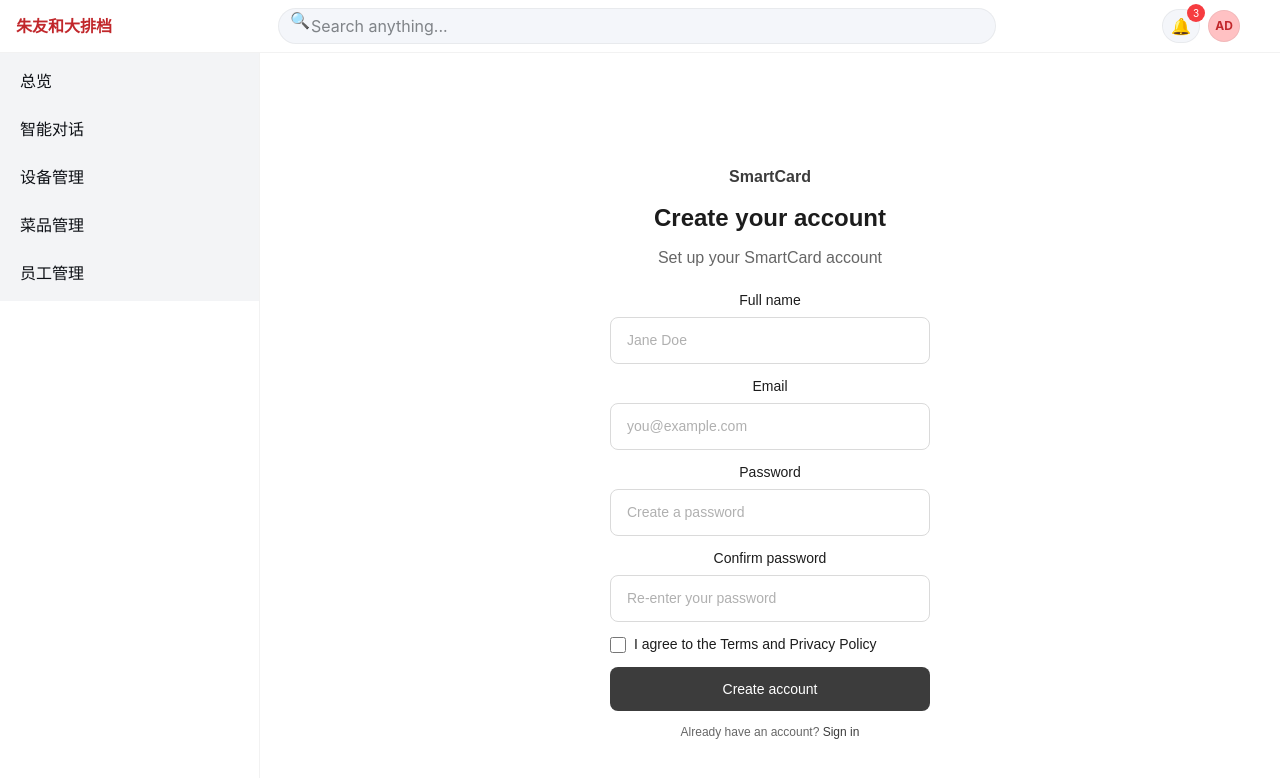
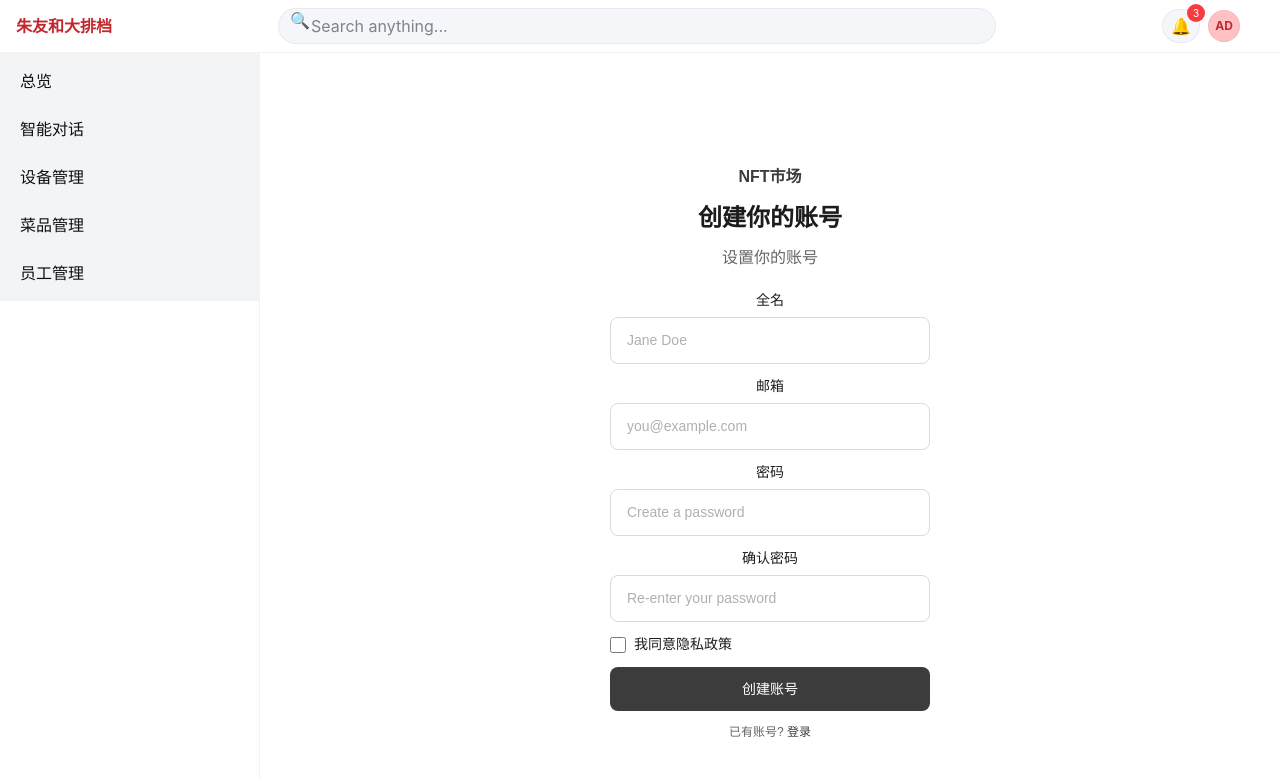
Before and after one commit to CTW2000/SmartCard-frontend, a Vue app in the folder SmartCard-frontend/: page /createaccounts in a window 1280 px wide. Shown: the top 778 px of the page. Built offline with nearby package versions, Linux system fonts and the light colour scheme.

Commit message:
Change the login name.

```diff
--- a/SmartCard-frontend/src/views/CreateAccounts.vue
+++ b/SmartCard-frontend/src/views/CreateAccounts.vue
@@ -1,43 +1,36 @@
 <template>
   <div class="signup-container">
     <section class="content">
-      <div class="brand">SmartCard</div>
-      <h1 class="heading">Create your account</h1>
-      <p class="subtitle">Set up your SmartCard account</p>
-
+      <div class="brand">NFT市场</div>
+      <h1 class="heading">创建你的账号</h1>
+      <p class="subtitle">设置你的账号</p>
       <form class="signup-form" @submit.prevent>
         <div class="form-field">
-          <label for="name">Full name</label>
+          <label for="name">全名</label>
           <input id="name" type="text" placeholder="Jane Doe" />
         </div>
-
         <div class="form-field">
-          <label for="email">Email</label>
+          <label for="email">邮箱</label>
           <input id="email" type="email" placeholder="you@example.com" />
         </div>
-
         <div class="form-field">
-          <label for="password">Password</label>
+          <label for="password">密码</label>
           <input id="password" type="password" placeholder="Create a password" />
         </div>
-
         <div class="form-field">
-          <label for="confirm">Confirm password</label>
+          <label for="confirm">确认密码</label>
           <input id="confirm" type="password" placeholder="Re-enter your password" />
         </div>
-
         <div class="form-row">
           <label class="checkbox">
             <input id="terms" type="checkbox" />
-            <span>I agree to the Terms and Privacy Policy</span>
+            <span>我同意隐私政策</span>
           </label>
         </div>
-
-        <button type="submit" class="button">Create account</button>
-
+        <button type="submit" class="button">创建账号</button>
         <p class="caption">
-          Already have an account?
-          <a href="/login" class="link">Sign in</a>
+          已有账号?
+          <a href="/login" class="link">登录</a>
         </p>
       </form>
     </section>
--- a/SmartCard-frontend/src/views/Login.vue
+++ b/SmartCard-frontend/src/views/Login.vue
@@ -1,34 +1,34 @@
 <template>
   <div class="login-container">
     <section class="left-panel">
-      <div class="brand">SmartCard</div>
+      <div class="brand">NFT市场</div>
       <h1 class="heading">Welcome back</h1>
-      <p class="subtitle">Please sign in to continue</p>
+      <p class="subtitle">请登录以继续</p>
 
       <form class="login-form" @submit.prevent>
         <div class="form-field">
-          <label for="email">Email</label>
+          <label for="email">邮箱</label>
           <input id="email" type="email" placeholder="you@example.com" />
         </div>
 
         <div class="form-field">
-          <label for="password">Password</label>
+          <label for="password">密码</label>
           <input id="password" type="password" placeholder="Enter your password" />
         </div>
 
         <div class="form-row">
           <label class="checkbox">
             <input id="remember" type="checkbox" />
-            <span>Remember me</span>
+            <span>记住我</span>
           </label>
-          <a href="#" class="link">Forgot password?</a>
+          <a href="#" class="link">忘记密码?</a>
         </div>
 
-        <button type="submit" class="button">Sign in</button>
+        <button type="submit" class="button">登录</button>
 
         <p class="caption">
-          Don’t have an account?
-          <a href="#" class="link">Create one</a>
+          没有账号?
+          <a href="#" class="link">创建一个</a>
         </p>
       </form>
     </section>
```
Also changed, not shown: SmartCard-frontend/src/components/Navbar.vue (line endings or trailing spaces).
